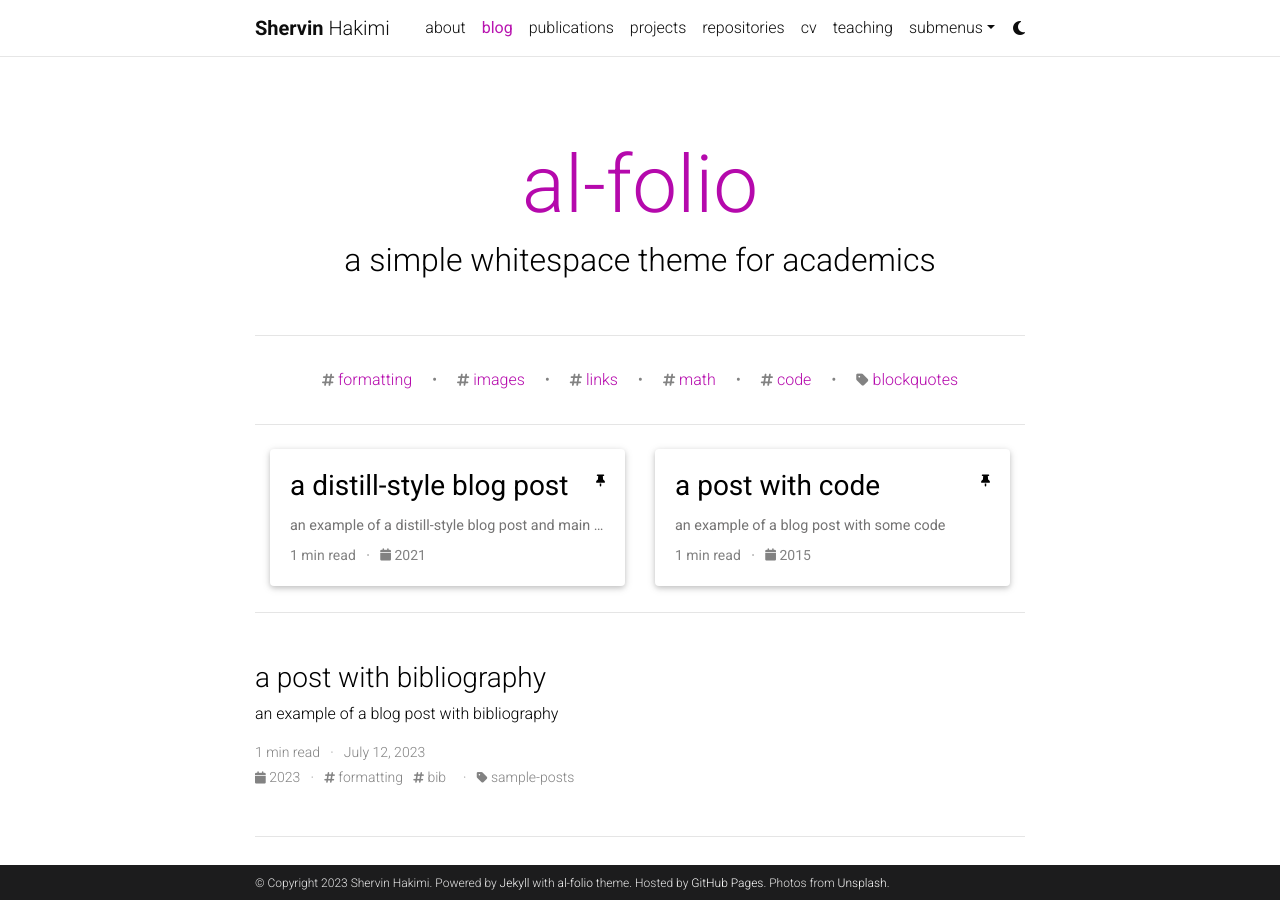
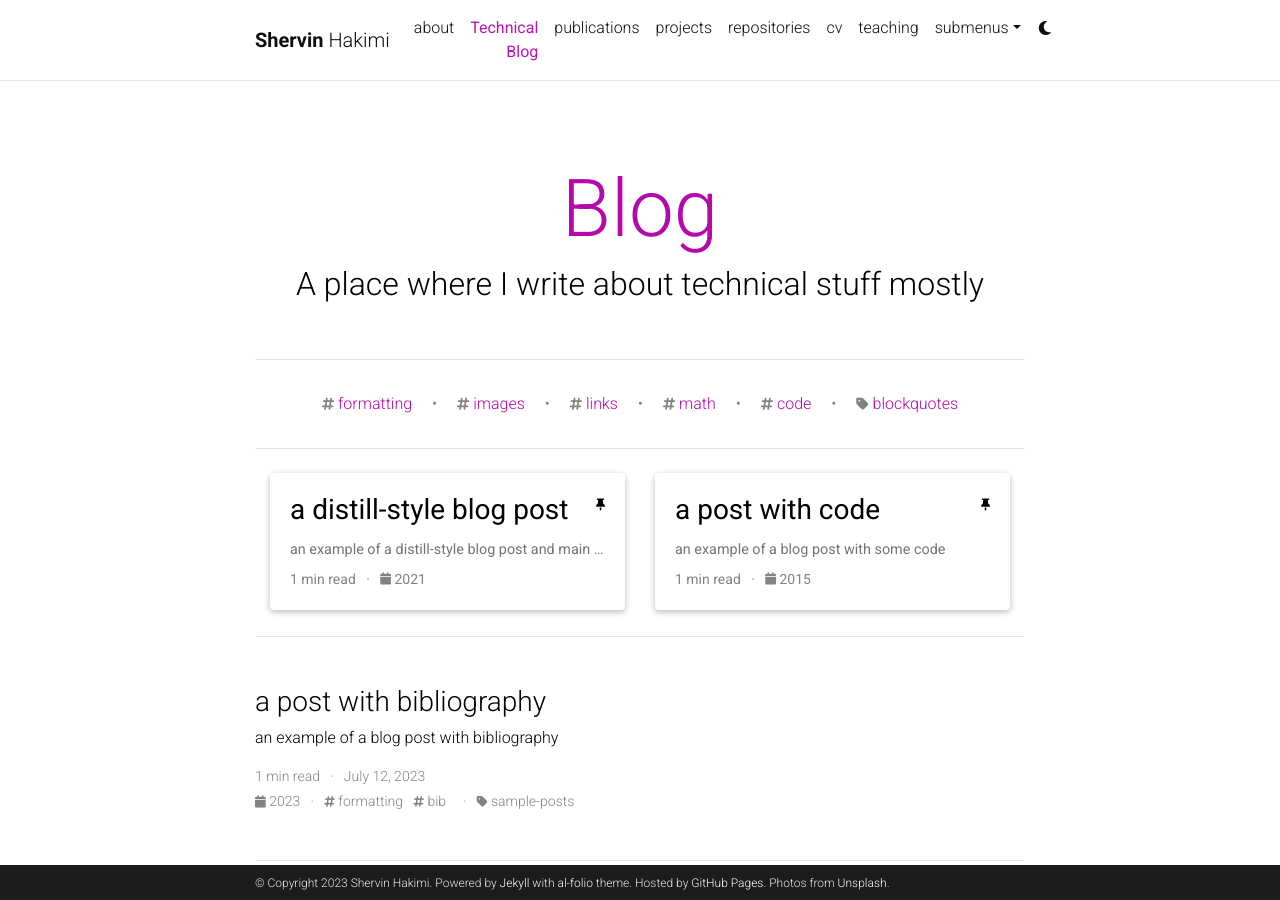
Before and after one commit to Shervinhk/old-shervinhk.github.io, a Jekyll site: the page built from blog/index.html, in a window 1280 px wide and 900 px high. Built offline with Jekyll 4.4.1, drawn with Linux system fonts in a browser that asks for light colours; full-size pictures stand in for the smaller copies a plugin makes; the list of posts is cut into pages by our own code; comment, search, counter and statistics services are not loaded; a style sheet for code colours, icons or effects is not loaded.

Commit message:
Update _config.yml

```diff
--- a/_config.yml
+++ b/_config.yml
@@ -6,7 +6,7 @@
 first_name: Shervin
 middle_name:
 last_name: Hakimi
-email: you@example.com
+email: s3hakimi@uwaterloo.ca
 description: > # the ">" symbol means to ignore newlines until "footer_text:"
   A simple, whitespace theme for academics. Based on [*folio](https://github.com/bogoli/-folio) design.
 footer_text: >
@@ -71,11 +71,11 @@
 # Social integration
 # -----------------------------------------------------------------------------
 
-github_username: # your GitHub user name
+github_username: shervinhk # your GitHub user name
 gitlab_username: # your GitLab user name
 twitter_username: # your Twitter handle
 mastodon_username: # your mastodon instance+username in the format instance.tld/@username
-linkedin_username: # your LinkedIn user name
+linkedin_username: shervin-hakimi # your LinkedIn user name
 telegram_username: # your Telegram user name
 scholar_userid: # your Google Scholar ID
 semanticscholar_id: # your Semantic Scholar ID
@@ -123,9 +123,9 @@
 # Blog
 # -----------------------------------------------------------------------------
 
-blog_name: al-folio # blog_name will be displayed in your blog page
-blog_nav_title: blog # your blog must have a title for it to be displayed in the nav bar
-blog_description: a simple whitespace theme for academics
+blog_name: Blog # blog_name will be displayed in your blog page
+blog_nav_title: Technical Blog # your blog must have a title for it to be displayed in the nav bar
+blog_description: A place where I write about technical stuff mostly
 permalink: /blog/:year/:title/
 
 # Pagination
```
